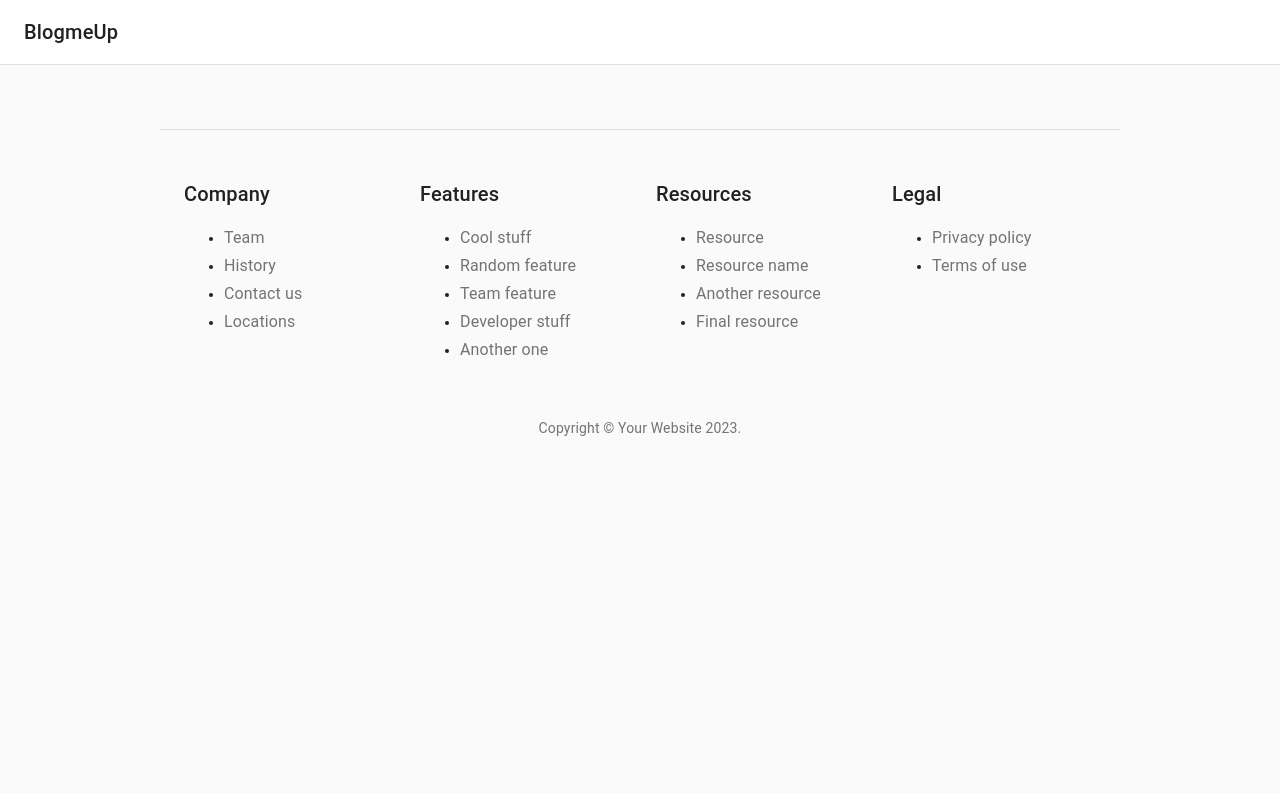
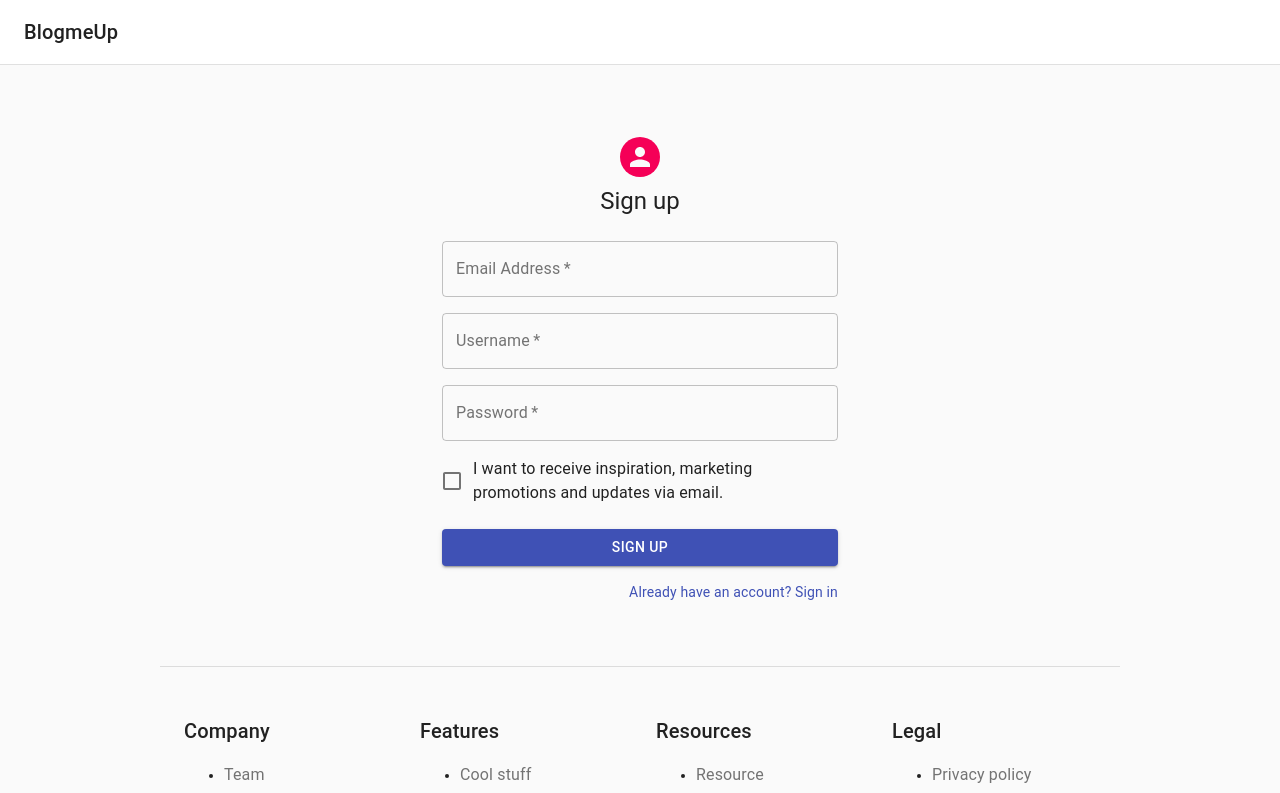
Before and after one commit to ambroseahawo/react-jwt-veryacademy, a React (Create React App) app: page /register in a window 1280 px wide. Shown: the top 793 px of the page. Built offline with nearby package versions, Linux system fonts and the light colour scheme; no server answers.

Commit message:
Implement register route

```diff
--- a/src/components/Register.js
+++ b/src/components/Register.js
@@ -35,7 +35,7 @@ const useStyles = makeStyles((theme) => ({
 }));
 
 
-export default function SignUp(){
+const Register = () =>{
   const navigate = useNavigate()
 
   const initialFormData = Object.freeze({
@@ -62,7 +62,7 @@ export default function SignUp(){
       navigate('/login')
       // console.log(res)
       // console.log(res.data)
-    })
+    }).catch(e => console.log(e.message))
   }
 
   const classes = useStyles()
@@ -141,3 +141,5 @@ export default function SignUp(){
 		</Container>
   )
 }
+
+export default Register
--- a/src/index.js
+++ b/src/index.js
@@ -1,9 +1,10 @@
 import React from 'react';
 import ReactDOM from 'react-dom';
-import { Route, Routes, BrowserRouter as Router } from 'react-router-dom';
+import { Route, BrowserRouter as Router, Routes } from 'react-router-dom';
 import App from './App';
 import Footer from './components/Footer';
 import Header from './components/Header';
+import Register from './components/Register';
 import './index.css';
 import * as serviceWorker from './serviceWorker';
 
@@ -13,6 +14,7 @@ const routing = (
 			<Header />
 			<Routes>
 				<Route exact path="/" element={<App />} />
+				<Route exact path="/register" element={<Register />} />
 			</Routes>
 			<Footer />
 	  </Router>
```
